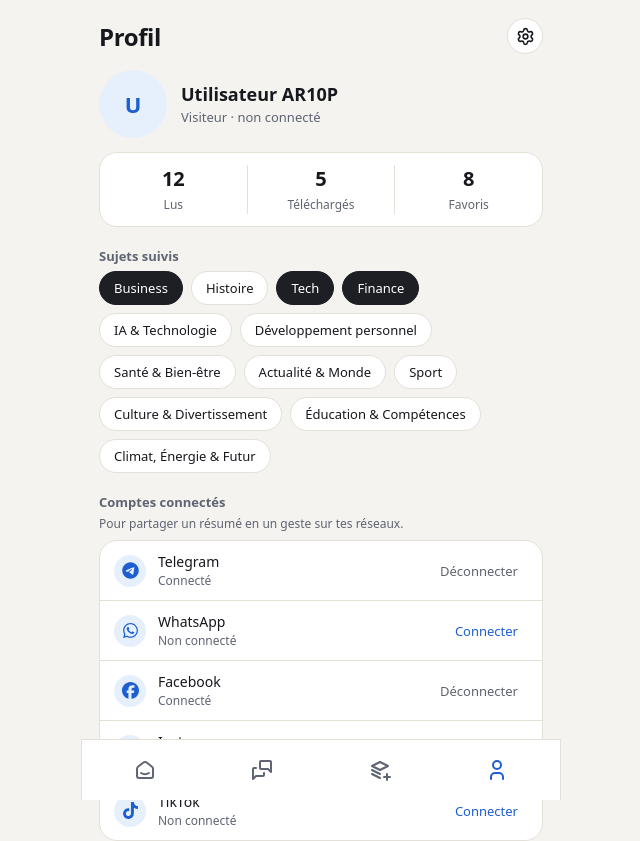
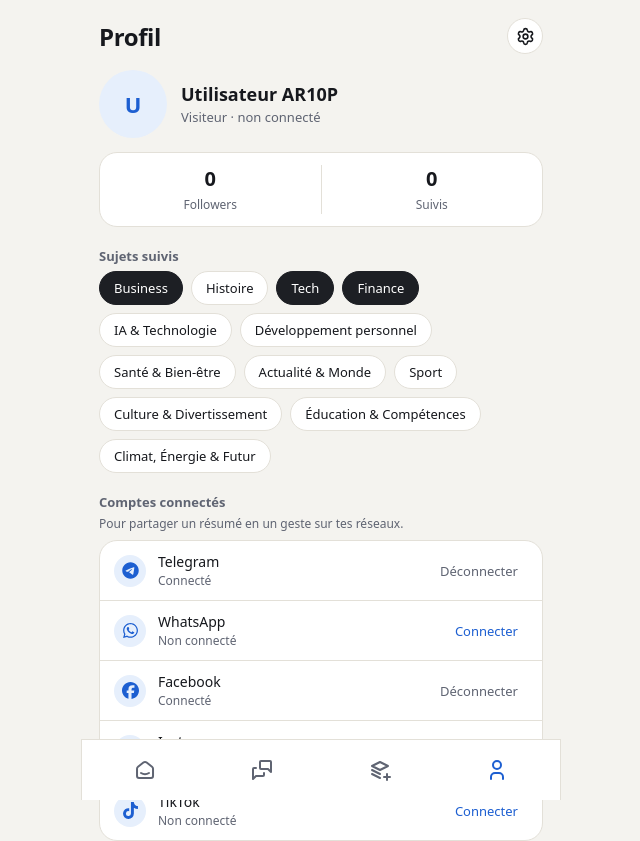
Before and after one commit to Malalatina586/AR10P, a Next.js app: page /profil in a window 1280 px wide. Shown: the top 841 px of the page, without its empty margins (319-959 px from the left). Built offline with nearby package versions, Linux system fonts and the light colour scheme; no server answers.

Commit message:
feat: show real follower and following counts

```diff
--- a/src/app/profil/page.tsx
+++ b/src/app/profil/page.tsx
@@ -96,6 +96,8 @@ export default function ProfilPage() {
 
   const [profile, setProfile] = useState<Profile | null>(null);
   const [loadingProfile, setLoadingProfile] = useState(true);
+  const [followersCount, setFollowersCount] = useState(0);
+  const [followingCount, setFollowingCount] = useState(0);
   const [notifs, setNotifs] = useState(true);
 
   const [topics, setTopics] = useState<string[]>([
@@ -117,13 +119,28 @@ export default function ProfilPage() {
         return;
       }
 
-      const { data } = await supabase
-        .from("profiles")
-        .select("username, display_name, role, avatar_url, created_at")
-        .eq("id", user.id)
-        .single();
+      const [{ data: profileData }, { count: followers }, { count: following }] =
+        await Promise.all([
+          supabase
+            .from("profiles")
+            .select("username, display_name, role, avatar_url, created_at")
+            .eq("id", user.id)
+            .single(),
 
-      setProfile(data);
+          supabase
+            .from("follows")
+            .select("*", { count: "exact", head: true })
+            .eq("following_id", user.id),
+
+          supabase
+            .from("follows")
+            .select("*", { count: "exact", head: true })
+            .eq("follower_id", user.id),
+        ]);
+
+      setProfile(profileData);
+      setFollowersCount(followers ?? 0);
+      setFollowingCount(following ?? 0);
       setLoadingProfile(false);
     }
 
@@ -199,17 +216,17 @@ export default function ProfilPage() {
 
       {/* Statistiques */}
       <dl className="pf-stats">
-        {[
-          ["12", "Lus"],
-          ["5", "Téléchargés"],
-          ["8", "Favoris"],
-        ].map(([n, label]) => (
-          <div key={label}>
-            <dt className="pf-sr">{label}</dt>
-            <dd>{n}</dd>
-            <span aria-hidden>{label}</span>
-          </div>
-        ))}
+        <div>
+          <dt className="pf-sr">Followers</dt>
+          <dd>{loadingProfile ? "—" : followersCount}</dd>
+          <span aria-hidden>Followers</span>
+        </div>
+
+        <div>
+          <dt className="pf-sr">Suivis</dt>
+          <dd>{loadingProfile ? "—" : followingCount}</dd>
+          <span aria-hidden>Suivis</span>
+        </div>
       </dl>
 
       {/* Sujets suivis */}
```
